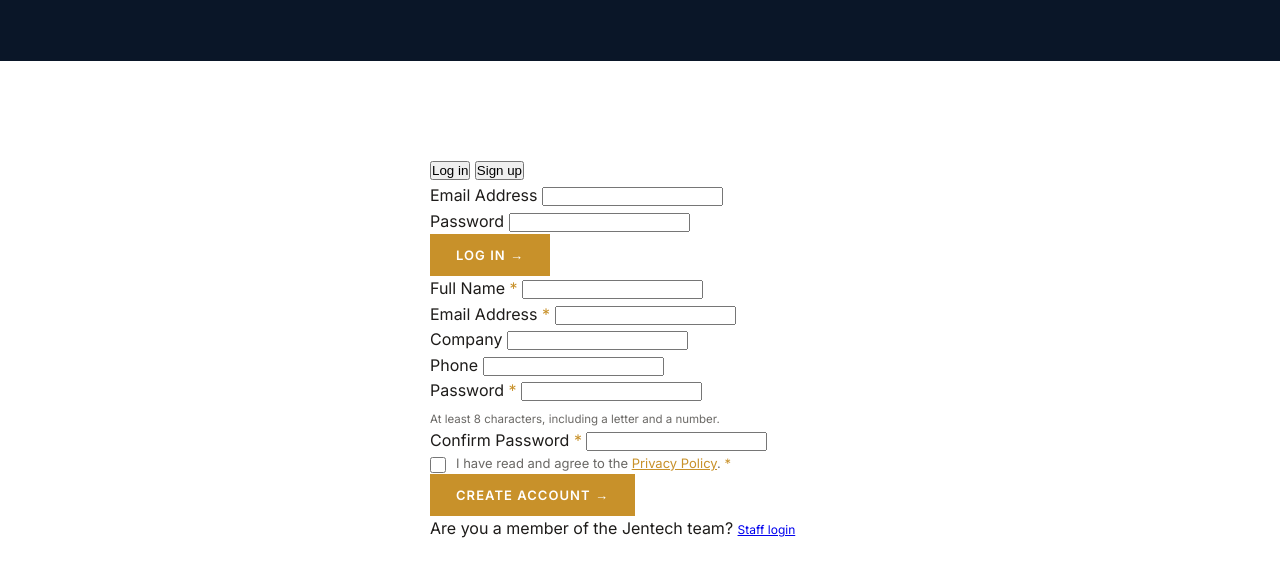
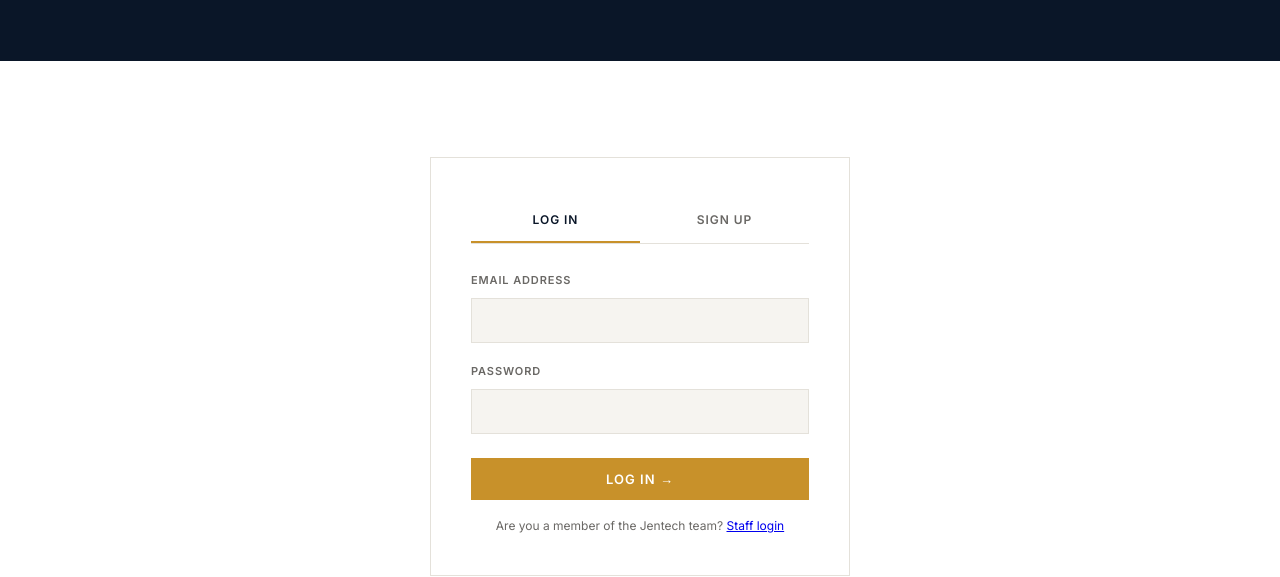
Before and after one commit to Saukingly/jentech-site, a plain HTML site: page public/pages/client/login.html in a window 1280 px wide. Shown: the part 255-832 px from the top of the page. Drawn offline with nearby package versions, Linux system fonts and the light colour scheme; no server answers.

Commit message:
Fix merge conflicts in login.html
Resolve merge conflicts in login.html by removing duplicate sections and ensuring proper formatting.

```diff
--- a/public/pages/client/login.html
+++ b/public/pages/client/login.html
@@ -12,31 +12,19 @@
             margin: 0 auto;
             padding: 0 20px;
         }
-<<<<<<< HEAD
 
-=======
-
->>>>>>> 65689711e64d3c199835421fb6806fb0f1d51d26
         .form-card {
             background: var(--white);
             border: 1.5px solid var(--gray-100);
             padding: 40px;
         }
-<<<<<<< HEAD
 
-=======
-
->>>>>>> 65689711e64d3c199835421fb6806fb0f1d51d26
         .auth-tabs {
             display: flex;
             margin-bottom: 28px;
             border-bottom: 1.5px solid var(--gray-100);
         }
-<<<<<<< HEAD
 
-=======
-
->>>>>>> 65689711e64d3c199835421fb6806fb0f1d51d26
         .auth-tab {
             flex: 1;
             text-align: center;
@@ -53,16 +41,11 @@
             cursor: pointer;
             transition: color 0.2s, border-color 0.2s;
         }
-<<<<<<< HEAD
 
-=======
-
->>>>>>> 65689711e64d3c199835421fb6806fb0f1d51d26
         .auth-tab.active {
             color: var(--navy);
             border-bottom-color: var(--gold);
         }
-<<<<<<< HEAD
 
         .auth-panel {
             display: none;
@@ -72,45 +55,22 @@
             display: block;
         }
 
-=======
-
-        .auth-panel {
-            display: none;
-        }
-
-        .auth-panel.active {
-            display: block;
-        }
-
->>>>>>> 65689711e64d3c199835421fb6806fb0f1d51d26
         .form-row {
             display: grid;
             grid-template-columns: 1fr;
             gap: 20px;
         }
-<<<<<<< HEAD
 
-=======
-
->>>>>>> 65689711e64d3c199835421fb6806fb0f1d51d26
         @media (min-width: 480px) {
             .form-row.two-col {
                 grid-template-columns: 1fr 1fr;
             }
         }
-<<<<<<< HEAD
 
         .form-group {
             margin-bottom: 20px;
         }
 
-=======
-
-        .form-group {
-            margin-bottom: 20px;
-        }
-
->>>>>>> 65689711e64d3c199835421fb6806fb0f1d51d26
         .form-label {
             display: block;
             font-size: 11px;
@@ -120,11 +80,7 @@
             color: var(--gray-500);
             margin-bottom: 8px;
         }
-<<<<<<< HEAD
 
-=======
-
->>>>>>> 65689711e64d3c199835421fb6806fb0f1d51d26
         .form-control {
             width: 100%;
             background: var(--off-white);
@@ -135,40 +91,24 @@
             color: var(--text-body);
             transition: border-color 0.2s, background 0.2s;
         }
-<<<<<<< HEAD
 
-=======
-
->>>>>>> 65689711e64d3c199835421fb6806fb0f1d51d26
         .form-control:focus {
             outline: none;
             border-color: var(--gold);
             background: var(--white);
         }
-<<<<<<< HEAD
 
-=======
-
->>>>>>> 65689711e64d3c199835421fb6806fb0f1d51d26
         .form-submit {
             width: 100%;
             margin-top: 4px;
             justify-content: center;
         }
-<<<<<<< HEAD
 
-=======
-
->>>>>>> 65689711e64d3c199835421fb6806fb0f1d51d26
         .form-submit:disabled {
             opacity: 0.6;
             cursor: not-allowed;
         }
-<<<<<<< HEAD
 
-=======
-
->>>>>>> 65689711e64d3c199835421fb6806fb0f1d51d26
         .form-note {
             font-size: 12px;
             color: var(--gray-500);
@@ -176,30 +116,18 @@
             line-height: 1.6;
             text-align: center;
         }
-<<<<<<< HEAD
 
-=======
-
->>>>>>> 65689711e64d3c199835421fb6806fb0f1d51d26
         .error-msg,
         .success-msg {
             font-size: 13px;
             margin-top: 14px;
             display: none;
         }
-<<<<<<< HEAD
 
         .error-msg {
             color: #c0392b;
         }
 
-=======
-
-        .error-msg {
-            color: #c0392b;
-        }
-
->>>>>>> 65689711e64d3c199835421fb6806fb0f1d51d26
         .success-msg {
             color: #1e7e42;
         }
@@ -327,13 +255,7 @@
         async function resendVerification(email) {
             const errEl = document.getElementById('loginError');
             try {
-<<<<<<< HEAD
                 await API.post('/client-auth/resend-verification', { email });
-=======
-                await API.post('/client-auth/resend-verification', {
-                    email
-                });
->>>>>>> 65689711e64d3c199835421fb6806fb0f1d51d26
                 errEl.textContent = 'If that email needs verifying, a new link has been sent — check your inbox.';
                 errEl.style.display = 'block';
             } catch (_) {
@@ -355,14 +277,7 @@
             btn.textContent = 'Logging in…';
 
             try {
-<<<<<<< HEAD
                 const res = await API.post('/client-auth/login', { email, password });
-=======
-                const res = await API.post('/client-auth/login', {
-                    email,
-                    password
-                });
->>>>>>> 65689711e64d3c199835421fb6806fb0f1d51d26
                 if (res.success) {
                     window.location.href = '/pages/client/portal.html';
                     return;
@@ -418,19 +333,7 @@
             btn.disabled = true;
             btn.textContent = 'Creating account…';
             try {
-<<<<<<< HEAD
                 const res = await API.post('/client-auth/register', { name, email, password, company, phone, website, privacy_accepted: privacyAccepted });
-=======
-                const res = await API.post('/client-auth/register', {
-                    name,
-                    email,
-                    password,
-                    company,
-                    phone,
-                    website,
-                    privacy_accepted: privacyAccepted
-                });
->>>>>>> 65689711e64d3c199835421fb6806fb0f1d51d26
                 if (res.success) {
                     okEl.textContent = 'Account created! Check your email (' + email + ') for a verification link before logging in.';
                     okEl.style.display = 'block';
@@ -452,8 +355,4 @@
     </script>
 </body>
 
-<<<<<<< HEAD
 </html>
-=======
-</html>
->>>>>>> 65689711e64d3c199835421fb6806fb0f1d51d26
```
